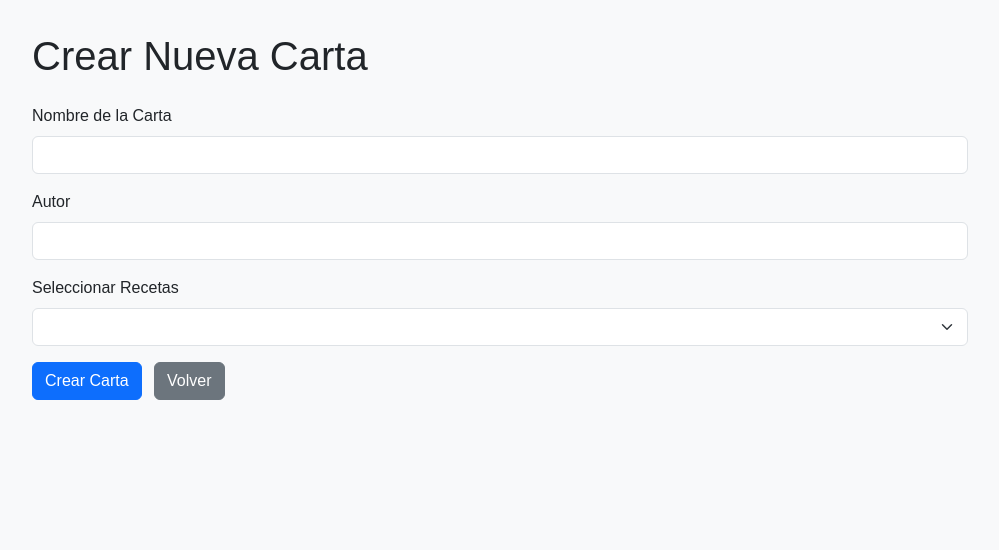
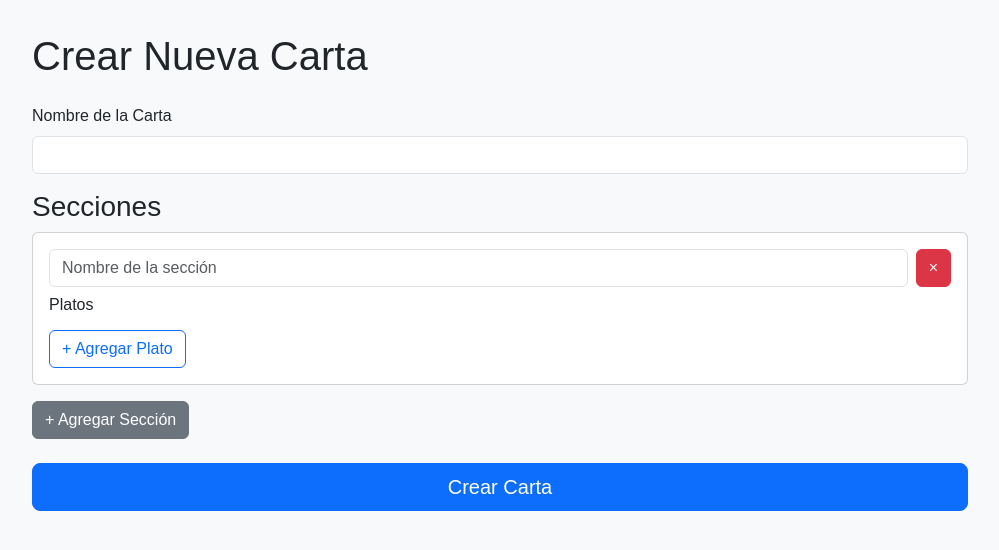
Before and after one commit to gabofunebre/recetario, a Flask app: page /crear_carta in a window 1280 px wide. Shown: the part 120-670 px from the top of the page, without its empty margins (140-1139 px from the left). Run offline with Flask 3, Linux system fonts and the light colour scheme; data that the repository does not hold is empty; some libraries are stand-ins or nearby versions.

Commit message:
crear_carta_improvements

```diff
--- a/app/__init__.py
+++ b/app/__init__.py
@@ -1,3 +1,4 @@
+import os
 from flask import Flask
 from flask_sqlalchemy import SQLAlchemy
 
@@ -6,6 +7,9 @@ db = SQLAlchemy()
 
 def create_app():
     app = Flask(__name__)
+
+    # Clave secreta necesaria para sesiones (flash, login, etc.)
+    app.config['SECRET_KEY'] = os.getenv('SECRET_KEY', 'dev_secret_key')
 
     # Configuración de la URI de la base de datos
     app.config['SQLALCHEMY_DATABASE_URI'] = 'sqlite:///recetario.db'
--- a/app/routes.py
+++ b/app/routes.py
@@ -1,11 +1,8 @@
-from flask import render_template, request, redirect, url_for, Blueprint, jsonify
+from flask import render_template, request, redirect, url_for, Blueprint, jsonify, flash
 from . import db
-from .models import Carta, Plato, Receta, Ingrediente, Usuario
-from datetime import datetime
-import os
-import subprocess
+from .models import Usuario, Carta, Seccion, Plato, Receta, Ingrediente
+import json
 
-# Crea el blueprint para las rutas principales
 main = Blueprint('main', __name__)
 
 @main.route('/')
@@ -43,58 +40,67 @@ def api_autores():
             nombres.append(name)
     return jsonify([{"nombre": n} for n in nombres])
 
-# Listar todas las cartas
 @main.route('/cartas')
 def cartas():
-    cartas = Carta.query.all()
+    cartas = Carta.query.order_by(Carta.id.desc()).all()
     return render_template('cartas.html', cartas=cartas)
 
-# Ver una carta específica
 @main.route('/carta/<int:id>')
 def carta(id):
     carta = Carta.query.get_or_404(id)
-    platos = Plato.query.filter_by(carta_id=id).all()
-    return render_template('carta_actual.html', carta=carta, platos=platos)
+    secciones = Seccion.query.filter_by(carta_id=carta.id).all()
+    return render_template('carta_actual.html', carta=carta, secciones=secciones)
 
-# Ver la carta actual (la más reciente)
 @main.route('/carta_actual')
 def carta_actual():
     carta = Carta.query.order_by(Carta.id.desc()).first()
-    platos = Plato.query.filter_by(carta_id=carta.id).all() if carta else []
-    return render_template('carta_actual.html', carta=carta, platos=platos)
+    secciones = Seccion.query.filter_by(carta_id=carta.id).all() if carta else []
+    return render_template('carta_actual.html', carta=carta, secciones=secciones)
 
-# Crear nueva carta
 @main.route('/crear_carta', methods=['GET', 'POST'])
 def crear_carta():
-    recetas = Receta.query.all()
     if request.method == 'POST':
-        nombre = request.form.get('nombre', '').strip()
-        autor = request.form.get('autor', '').strip()
-        if not nombre or not autor:
-            return "Por favor, complete todos los campos", 400
-        carta = Carta(nombre=nombre, autor=autor)
+        payload = request.form.get('payload')
+        if not payload:
+            flash('Datos inválidos para crear la carta', 'danger')
+            return redirect(url_for('main.crear_carta'))
+        data = json.loads(payload)
+        # 1) Crear la carta (sin autor por ahora)
+        carta = Carta(nombre=data.get('nombreCarta'), autor=None)
         db.session.add(carta)
+        db.session.flush()
+        # 2) Crear secciones y platos
+        for sec in data.get('secciones', []):
+            seccion = Seccion(nombre=sec.get('nombre'), carta_id=carta.id)
+            db.session.add(seccion)
+            db.session.flush()
+            for p in sec.get('platos', []):
+                plato = Plato(
+                    nombre=p.get('nombre'),
+                    descripcion=p.get('descripcion'),
+                    seccion_id=seccion.id
+                )
+                db.session.add(plato)
         db.session.commit()
+        flash('Carta creada correctamente.', 'success')
         return redirect(url_for('main.cartas'))
-    return render_template('crear_carta.html', recetas=recetas)
+    return render_template('crear_carta.html')
 
-# Crear nuevo plato para una carta
 @main.route('/crear_plato/<int:carta_id>', methods=['GET', 'POST'])
 def crear_plato(carta_id):
     carta = Carta.query.get_or_404(carta_id)
     if request.method == 'POST':
         nombre = request.form.get('nombre', '').strip()
-        autor = request.form.get('autor', '').strip()
-        if not nombre or not autor:
+        descripcion = request.form.get('descripcion', '').strip()
+        if not nombre:
             return "Por favor, complete todos los campos", 400
-        ingredientes = request.form.get('ingredientes', '').strip()
-        plato = Plato(nombre=nombre, ingredientes=ingredientes, autor=autor, carta_id=carta.id)
+        # Ahora Plato requiere seccion_id, lanzar error o escoger primera sección
+        plato = Plato(nombre=nombre, descripcion=descripcion, seccion_id=None)
         db.session.add(plato)
         db.session.commit()
         return redirect(url_for('main.cartas'))
     return render_template('crear_plato.html', carta=carta)
 
-# Crear nueva receta (con búsqueda de autor dinámica)
 @main.route('/crear_receta', methods=['GET', 'POST'])
 def crear_receta():
     if request.method == 'POST':
@@ -121,13 +127,11 @@ def crear_receta():
         return redirect(url_for('main.ver_recetas'))
     return render_template('crear_receta_independiente.html')
 
-# Mostrar detalle de una receta
 @main.route('/receta/<int:id>')
 def mostrar_receta(id):
     receta = Receta.query.get_or_404(id)
     return render_template('mostrar_receta.html', receta=receta)
 
-# Vista de recetas con mensaje opcional
 @main.route('/recetas')
 def ver_recetas():
     query = request.args.get('q')
--- a/app/static/js/scripts.js
+++ b/app/static/js/scripts.js
@@ -56,14 +56,12 @@ document.addEventListener('DOMContentLoaded', () => {
   if (formReceta) {
     const apiAutoresUrl = formReceta.dataset.apiAutores;
     let fuseAutores;
-    let autoresData = [];
 
     if (apiAutoresUrl) {
       fetch(apiAutoresUrl)
         .then(res => res.json())
         .then(data => {
-          autoresData = data;
-          fuseAutores = new Fuse(autoresData, { keys: ['nombre'], threshold: 0.3 });
+          fuseAutores = new Fuse(data, { keys: ['nombre'], threshold: 0.3 });
         })
         .catch(err => console.error('Error al cargar autores:', err));
     }
@@ -117,4 +115,90 @@ document.addEventListener('DOMContentLoaded', () => {
       }
     });
   }
+
+  // ------------------- CREAR CARTA: SECCIONES & PLATOS -------------------
+  const formCarta = document.getElementById('form-carta');
+  if (formCarta) {
+    const contSecciones = document.getElementById('secciones-container');
+    const btnAddSeccion = document.getElementById('btn-agregar-seccion');
+    const inputNombreCarta = document.getElementById('carta-nombre');
+    const inputPayload = document.getElementById('payload');
+    const modalPlatoEl = document.getElementById('modalPlato');
+    const formPlato = document.getElementById('form-plato');
+    let seccionActivaIdx = null;
+
+    // Estructura en memoria
+    const data = { nombreCarta: '', secciones: [] };
+
+    const renderSecciones = () => {
+      contSecciones.innerHTML = '';
+      data.secciones.forEach((sec, idx) => {
+        const card = document.createElement('div');
+        card.className = 'card mb-3';
+        card.innerHTML = `
+          <div class="card-body">
+            <div class="d-flex justify-content-between align-items-center mb-2">
+              <input type="text" class="form-control me-2 seccion-nombre"
+                     placeholder="Nombre de la sección" value="${sec.nombre || ''}">
+              <button class="btn btn-danger btn-eliminar-seccion">&times;</button>
+            </div>
+            <h6>Platos</h6>
+            <ul class="list-group mb-2">
+              ${sec.platos.map(p => `<li class="list-group-item">
+                <strong>${p.nombre}</strong><br><small>${p.descripcion}</small>
+              </li>`).join('')}
+            </ul>
+            <button class="btn btn-outline-primary btn-agregar-plato">
+              + Agregar Plato
+            </button>
+          </div>`;
+        contSecciones.appendChild(card);
+
+        // Eventos
+        const inputSecNombre = card.querySelector('.seccion-nombre');
+        inputSecNombre.addEventListener('input', e => {
+          data.secciones[idx].nombre = e.target.value;
+        });
+        card.querySelector('.btn-eliminar-seccion').addEventListener('click', () => {
+          data.secciones.splice(idx,1);
+          renderSecciones();
+        });
+        card.querySelector('.btn-agregar-plato').addEventListener('click', () => {
+          seccionActivaIdx = idx;
+          new bootstrap.Modal(modalPlatoEl).show();
+        });
+      });
+    };
+
+    btnAddSeccion.addEventListener('click', () => {
+      data.secciones.push({ nombre: '', platos: [] });
+      renderSecciones();
+    });
+
+    // Submit Plato desde modal
+    formPlato.addEventListener('submit', e => {
+      e.preventDefault();
+      const nombre = document.getElementById('plato-nombre').value.trim();
+      const desc = document.getElementById('plato-descripcion').value.trim();
+      if (nombre && seccionActivaIdx !== null) {
+        data.secciones[seccionActivaIdx].platos.push({ nombre, descripcion: desc });
+        renderSecciones();
+      }
+      bootstrap.Modal.getInstance(modalPlatoEl).hide();
+      formPlato.reset();
+    });
+
+    // Antes de enviar la carta
+    formCarta.addEventListener('submit', e => {
+      data.nombreCarta = inputNombreCarta.value.trim();
+      if (!data.nombreCarta) {
+        e.preventDefault();
+        return alert('La carta necesita un nombre.');
+      }
+      inputPayload.value = JSON.stringify(data);
+    });
+
+    // Iniciar con una sección vacía
+    btnAddSeccion.click();
+  }
 });
--- a/app/templates/crear_carta.html
+++ b/app/templates/crear_carta.html
@@ -5,27 +5,79 @@
 {% block content %}
   <h1 class="mb-4">Crear Nueva Carta</h1>
 
-  <form method="POST">
+  <form id="form-carta" method="POST">
     <div class="mb-3">
-      <label for="nombre" class="form-label">Nombre de la Carta</label>
-      <input type="text" id="nombre" name="nombre" class="form-control" required>
+      <label for="carta-nombre" class="form-label">Nombre de la Carta</label>
+      <input type="text" id="carta-nombre" class="form-control" required>
     </div>
 
-    <div class="mb-3">
-      <label for="autor" class="form-label">Autor</label>
-      <input type="text" id="autor" name="autor" class="form-control" required>
+    <h3>Secciones</h3>
+    <div id="secciones-container"></div>
+
+    <button
+      type="button"
+      id="btn-agregar-seccion"
+      class="btn btn-secondary mb-4"
+    >
+      + Agregar Sección
+    </button>
+
+    <!-- Este campo oculto se rellenará con la estructura JSON antes de enviar -->
+    <input type="hidden" name="payload" id="payload">
+
+    <div class="d-grid">
+      <button type="submit" class="btn btn-primary btn-lg">
+        Crear Carta
+      </button>
     </div>
+  </form>
 
-    <div class="mb-3">
-      <label for="recetas" class="form-label">Seleccionar Recetas</label>
-      <select name="recetas" id="recetas" class="form-select" required>
-        {% for receta in recetas %}
-          <option value="{{ receta.id }}">{{ receta.nombre }}</option>
-        {% endfor %}
-      </select>
+  <!-- Modal Bootstrap para crear un Plato dentro de la sección activa -->
+  <div class="modal fade" id="modalPlato" tabindex="-1">
+    <div class="modal-dialog">
+      <form id="form-plato" class="modal-content">
+        <div class="modal-header">
+          <h5 class="modal-title">Nuevo Plato</h5>
+          <button type="button" class="btn-close" data-bs-dismiss="modal"></button>
+        </div>
+        <div class="modal-body">
+          <div class="mb-3">
+            <label for="plato-nombre" class="form-label">Nombre Plato</label>
+            <input
+              type="text"
+              id="plato-nombre"
+              class="form-control"
+              required
+            >
+          </div>
+          <div class="mb-3">
+            <label for="plato-descripcion" class="form-label">
+              Descripción Plato
+            </label>
+            <textarea
+              id="plato-descripcion"
+              class="form-control"
+              rows="3"
+            ></textarea>
+          </div>
+        </div>
+        <div class="modal-footer">
+          <button
+            type="button"
+            class="btn btn-secondary"
+            data-bs-dismiss="modal"
+          >
+            Cancelar
+          </button>
+          <button type="submit" class="btn btn-primary">
+            Añadir Plato
+          </button>
+        </div>
+      </form>
     </div>
+  </div>
+{% endblock %}
 
-    <button type="submit" class="btn btn-primary">Crear Carta</button>
-    <a href="{{ url_for('main.index') }}" class="btn btn-secondary ms-2">Volver</a>
-  </form>
+{% block scripts %}
+  {{ super() }}
 {% endblock %}
```
Also changed, not shown: app/models.py (+58 -29 lines), app/seed.py (+88 -49 lines), app/templates/mostrar_receta.html (+7 -2 lines), seed.py (+94 -71 lines).
